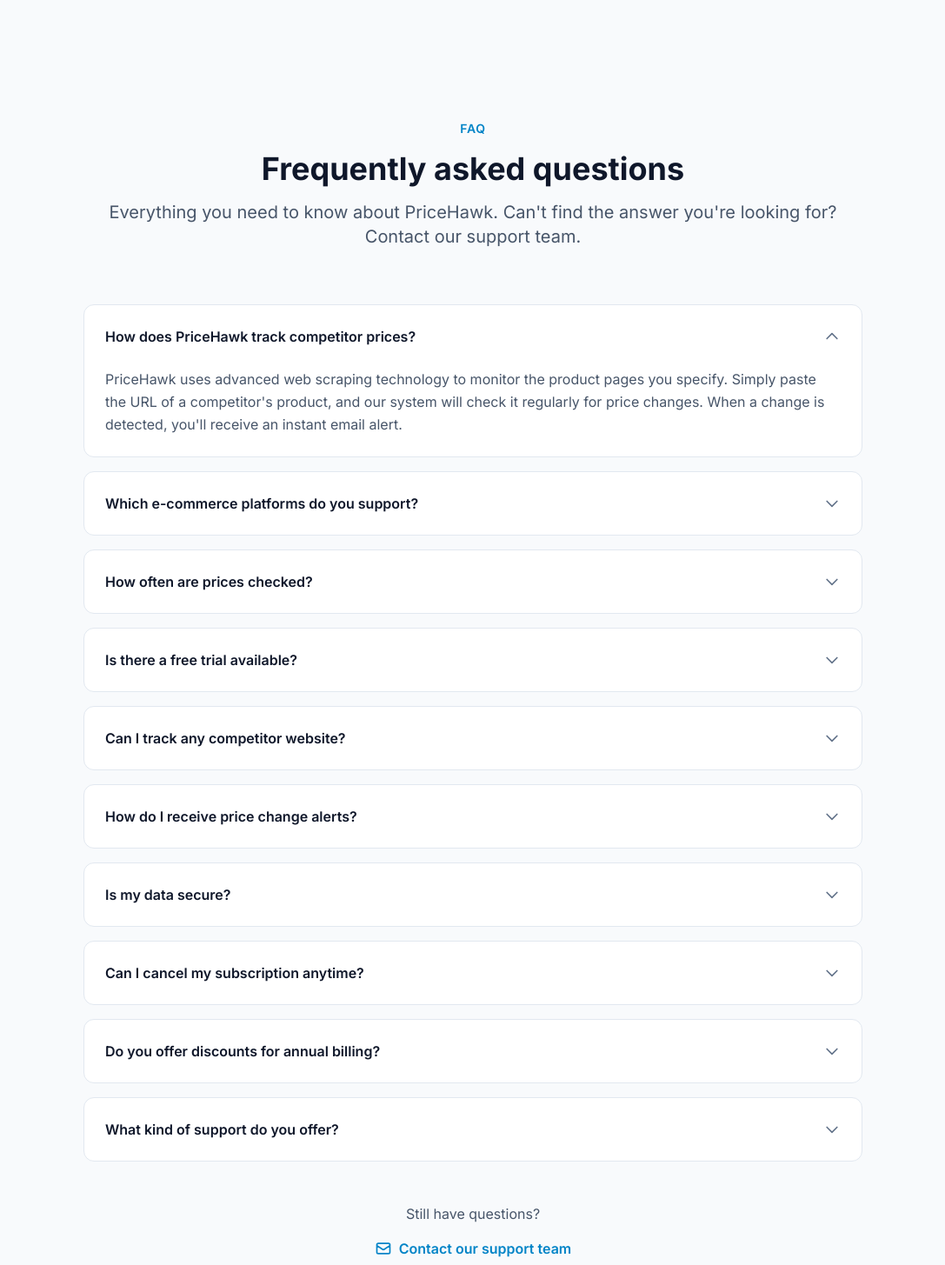
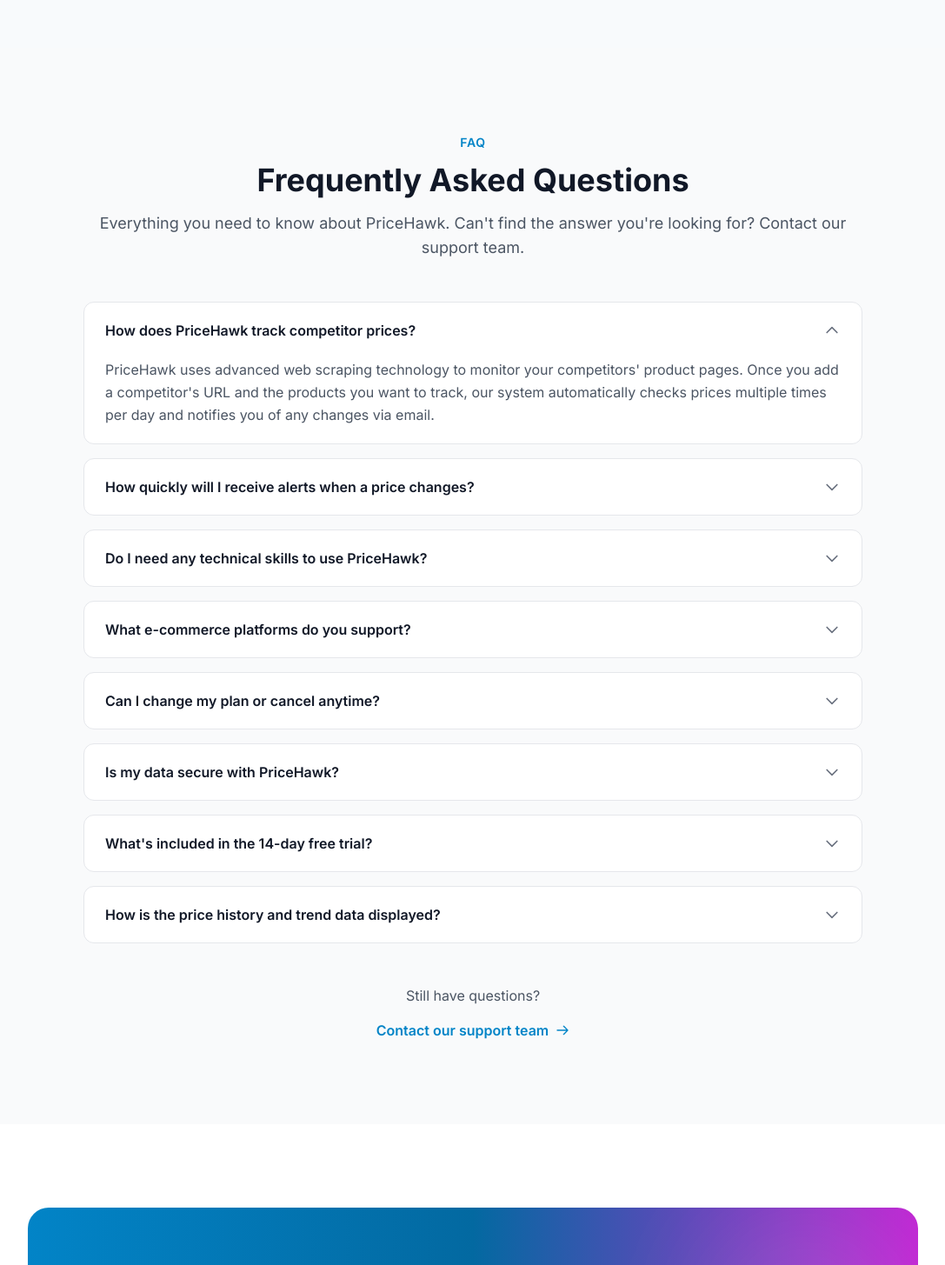
Before and after one commit to INDEX-prog/pricehawk, a Next.js app: page / in a window 1280 px wide. Shown: the part 3980-5435 px from the top of the page at 87% size, without its empty margins (96-1183 px from the left). Built offline with nearby package versions, Linux system fonts and the light colour scheme.

Commit message:
feat: initial project

```diff
--- a/components/FAQ.tsx
+++ b/components/FAQ.tsx
@@ -7,103 +7,89 @@
   answer: string;
 }
 
+export default function FAQ() {
+  const [openIndex, setOpenIndex] = useState<number | null>(0);
+
   const faqs: FAQItem[] = [
     {
       question: "How does PriceHawk track competitor prices?",
       answer:
-      "PriceHawk uses advanced web scraping technology to monitor the product pages you specify. Simply paste the URL of a competitor's product, and our system will check it regularly for price changes. When a change is detected, you'll receive an instant email alert.",
+        "PriceHawk uses advanced web scraping technology to monitor your competitors' product pages. Once you add a competitor's URL and the products you want to track, our system automatically checks prices multiple times per day and notifies you of any changes via email.",
     },
     {
-    question: "Which e-commerce platforms do you support?",
+      question: "How quickly will I receive alerts when a price changes?",
       answer:
-      "We fully support Shopify and WooCommerce stores. Our integration allows you to connect your store with one click and automatically import your products. You can also manually add products if you use a different platform.",
+        "Our system checks prices multiple times throughout the day. When a price change is detected, you'll receive an email alert within minutes. This ensures you can react quickly to competitor pricing changes and adjust your strategy accordingly.",
     },
     {
-    question: "How often are prices checked?",
+      question: "Do I need any technical skills to use PriceHawk?",
       answer:
-      "Prices are checked multiple times per day, depending on your plan. Starter plans check prices every 6 hours, Growth plans every 2 hours, and Pro plans check in near real-time (every 15 minutes).",
+        "Not at all! PriceHawk is designed for non-technical users. Our simple onboarding process guides you through adding competitors and products in just a few clicks. Most merchants are fully set up within 5-10 minutes.",
     },
     {
-    question: "Is there a free trial available?",
+      question: "What e-commerce platforms do you support?",
       answer:
-      "Yes! All plans come with a 14-day free trial. No credit card is required to start. You'll have full access to all features during the trial period so you can see exactly how PriceHawk can help your business.",
+        "PriceHawk works with any e-commerce platform, but we have specialized integrations for Shopify and WooCommerce stores. These integrations allow for easier product matching and more seamless setup.",
     },
     {
-    question: "Can I track any competitor website?",
+      question: "Can I change my plan or cancel anytime?",
       answer:
-      "PriceHawk works with most e-commerce websites. However, some sites with advanced anti-bot protection may have limited compatibility. We recommend starting your free trial to test with your specific competitors.",
+        "Absolutely! You can upgrade, downgrade, or cancel your subscription at any time from your account settings. If you cancel, you'll have access until the end of your current billing period. We also offer a 30-day money-back guarantee on all plans.",
     },
     {
-    question: "How do I receive price change alerts?",
+      question: "Is my data secure with PriceHawk?",
       answer:
-      "Alerts are sent via email by default. Growth and Pro plans also support Slack notifications, SMS alerts (coming soon), and webhook integrations for custom workflows.",
+        "Yes, security is our top priority. We use HTTPS for all data transmission, implement strict access controls, and regularly test our security systems. Our infrastructure is PCI DSS compliant to ensure your business data remains protected.",
     },
     {
-    question: "Is my data secure?",
+      question: "What's included in the 14-day free trial?",
       answer:
-      "Absolutely. We take security seriously. All data is encrypted in transit and at rest. We follow PCI DSS compliance guidelines and never store sensitive payment information. Your competitor tracking data is completely private.",
+        "The free trial gives you full access to all features of the Growth plan. You can track up to 10 competitors, monitor 250 products, and receive unlimited email alerts. No credit card is required to start, so you can test everything risk-free.",
     },
     {
-    question: "Can I cancel my subscription anytime?",
+      question: "How is the price history and trend data displayed?",
       answer:
-      "Yes, you can cancel your subscription at any time with no questions asked. If you cancel within the first 30 days, you're eligible for a full refund. Your data remains accessible until the end of your billing period.",
-  },
-  {
-    question: "Do you offer discounts for annual billing?",
-    answer:
-      "Yes! When you choose annual billing, you save 20% compared to monthly billing. That's like getting over 2 months free every year.",
-  },
-  {
-    question: "What kind of support do you offer?",
-    answer:
-      "All plans include email support with response times within 24 hours. Growth plans include priority support (response within 4 hours), and Pro plans include dedicated support with a named account manager.",
+        "Our dashboard shows price trends over time in easy-to-read charts. Depending on your plan, you can view up to 90 days of historical data. You can see price movements for individual products or compare trends across multiple competitors.",
     },
   ];
 
-export default function FAQ(): React.ReactElement {
-  const [openIndex, setOpenIndex] = useState<number | null>(0);
-
   const toggleFAQ = (index: number): void => {
     setOpenIndex(openIndex === index ? null : index);
-    if (typeof window !== "undefined" && (window as Window & { trackEvent?: (name: string, params: Record<string, string>) => void }).trackEvent) {
-      (window as Window & { trackEvent: (name: string, params: Record<string, string>) => void }).trackEvent("faq_toggle", { question: faqs[index].question });
-    }
   };
 
   return (
-    <section id="faq" className="py-20 px-4 sm:px-6 lg:px-8 bg-slate-50">
+    <section id="faq" className="section-padding bg-gray-50">
       <div className="max-w-4xl mx-auto">
         {/* Section Header */}
-        <div className="text-center mb-16">
-          <span className="inline-block text-primary-600 font-semibold text-sm uppercase tracking-wider mb-4">
+        <div className="text-center mb-12">
+          <span className="text-primary-600 font-semibold text-sm uppercase tracking-wider">
             FAQ
           </span>
-          <h2 className="text-3xl sm:text-4xl font-bold text-slate-900 mb-4">
-            Frequently asked questions
+          <h2 className="text-3xl md:text-4xl font-bold text-gray-900 mt-3 mb-4">
+            Frequently Asked Questions
           </h2>
-          <p className="text-xl text-slate-600">
-            Everything you need to know about PriceHawk. Can&apos;t find the answer
-            you&apos;re looking for? Contact our support team.
+          <p className="text-lg text-gray-600">
+            Everything you need to know about PriceHawk. Can&apos;t find the answer you&apos;re looking for?
+            Contact our support team.
           </p>
         </div>
 
-        {/* FAQ Items */}
+        {/* FAQ Accordion */}
         <div className="space-y-4">
-          {faqs.map((faq: FAQItem, index: number) => (
+          {faqs.map((faq, index) => (
             <div
               key={index}
-              className="bg-white rounded-xl border border-slate-200 overflow-hidden"
+              className="bg-white rounded-xl border border-gray-200 overflow-hidden"
             >
               <button
                 type="button"
                 onClick={() => toggleFAQ(index)}
-                className="w-full flex items-center justify-between p-6 text-left hover:bg-slate-50 transition-colors"
+                className="w-full px-6 py-5 text-left flex items-center justify-between hover:bg-gray-50 transition-colors"
+                aria-expanded={openIndex === index}
               >
-                <span className="font-semibold text-slate-900 pr-4">
-                  {faq.question}
-                </span>
+                <span className="font-semibold text-gray-900 pr-4">{faq.question}</span>
                 <svg
-                  className={`w-5 h-5 text-slate-500 flex-shrink-0 transition-transform ${
+                  className={`w-5 h-5 text-gray-500 flex-shrink-0 transition-transform duration-200 ${
                     openIndex === index ? "rotate-180" : ""
                   }`}
                   fill="none"
@@ -119,35 +105,25 @@
                 </svg>
               </button>
               {openIndex === index && (
-                <div className="px-6 pb-6">
-                  <p className="text-slate-600 leading-relaxed">{faq.answer}</p>
+                <div className="px-6 pb-5">
+                  <p className="text-gray-600 leading-relaxed">{faq.answer}</p>
                 </div>
               )}
             </div>
           ))}
         </div>
 
-        {/* Contact CTA */}
+        {/* Contact Support */}
         <div className="mt-12 text-center">
-          <p className="text-slate-600 mb-4">Still have questions?</p>
+          <p className="text-gray-600 mb-4">Still have questions?</p>
           <a
             href="mailto:support@pricehawk.com"
-            className="inline-flex items-center space-x-2 text-primary-600 hover:text-primary-700 font-semibold"
+            className="inline-flex items-center text-primary-600 font-semibold hover:text-primary-700 transition-colors"
           >
-            <svg
-              className="w-5 h-5"
-              fill="none"
-              stroke="currentColor"
-              viewBox="0 0 24 24"
-            >
-              <path
-                strokeLinecap="round"
-                strokeLinejoin="round"
-                strokeWidth={2}
-                d="M3 8l7.89 5.26a2 2 0 002.22 0L21 8M5 19h14a2 2 0 002-2V7a2 2 0 00-2-2H5a2 2 0 00-2 2v10a2 2 0 002 2z"
-              />
+            Contact our support team
+            <svg className="w-4 h-4 ml-2" fill="none" stroke="currentColor" viewBox="0 0 24 24">
+              <path strokeLinecap="round" strokeLinejoin="round" strokeWidth={2} d="M14 5l7 7m0 0l-7 7m7-7H3" />
             </svg>
-            <span>Contact our support team</span>
           </a>
         </div>
       </div>
```
Lines whose indentation alone changed are shown as unchanged.
